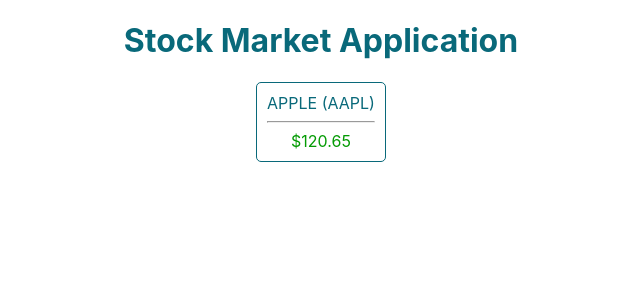
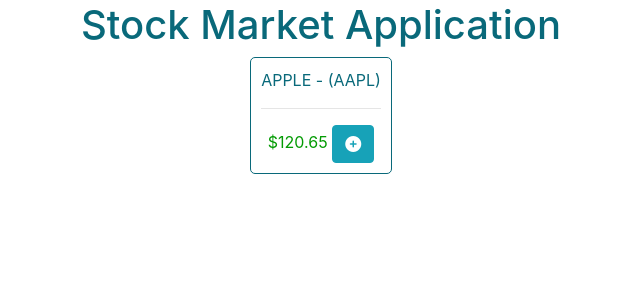
Before and after one commit to ogaroh/stock-market, an Angular app: page / in a window 1280 px wide. Shown: the top 300 px of the page, without its empty margins (319-959 px from the left). Built offline with nearby package versions, Linux system fonts and the light colour scheme.

Commit message:
'add to favorites' button

```diff
--- a/src/app/stock/stock-item/stock-item.component.css
+++ b/src/app/stock/stock-item/stock-item.component.css
@@ -12,6 +12,8 @@
     color: #09697a;
 }
 
+/* stock price colors */
+
 .positive {
     color: #049b04;
 }
--- a/src/app/stock/stock-item/stock-item.component.html
+++ b/src/app/stock/stock-item/stock-item.component.html
@@ -1,10 +1,12 @@
 <div class="stock-container">
     <div class="name">
-        {{name + ' (' + code + ')'}}
+        {{name + ' - (' + code + ')'}}
     </div>
     <hr>
-    <div class="price"
-    [class]="positiveChange ? 'positive' : 'negative'">
+    <div class="price" [class]="positiveChange ? 'positive' : 'negative'">
         ${{price}}
+
+        <button type="button" class="btn btn-info" (click)="toggleFavorite()" [disabled]="favorite"><i
+                class="fas fa-plus-circle"></i></button>
     </div>
 </div>
--- a/src/app/stock/stock-item/stock-item.component.ts
+++ b/src/app/stock/stock-item/stock-item.component.ts
@@ -12,6 +12,7 @@
   public price: number;
   public previousPrice: number;
   public positiveChange: boolean;
+  public favorite: boolean; // initially instantiated as 'false'
 
   constructor() { }
 
@@ -20,7 +21,14 @@
     this.code = 'AAPL';
     this.price = 120.65;
     this.previousPrice = 101.55;
+
+    // check if current price is greater than or equal to previous price
     this.positiveChange = this.price >= this.previousPrice;
   }
 
+  toggleFavorite() {
+    console.log("Toggling state for this stock.");
+    this.favorite = !this.favorite;
+  }
+
 }
--- a/src/index.html
+++ b/src/index.html
@@ -7,6 +7,8 @@
   <base href="/">
 
   <meta name="viewport" content="width=device-width, initial-scale=1">
+  <link rel="stylesheet" href="https://stackpath.bootstrapcdn.com/bootstrap/4.3.1/css/bootstrap.min.css"
+    integrity="sha384-ggOyR0iXCbMQv3Xipma34MD+dH/1fQ784/j6cY/iJTQUOhcWr7x9JvoRxT2MZw1T" crossorigin="anonymous">
   <link rel="apple-touch-icon" sizes="180x180" href="/src/assets/img/apple-touch-icon.png">
   <link rel="icon" type="image/png" sizes="32x32" href="/src/assets/img/favicon-32x32.png">
   <link rel="icon" type="image/png" sizes="16x16" href="/src/assets/img/favicon-16x16.png">
@@ -17,6 +19,8 @@
 
 <body>
   <app-root></app-root>
+  <!-- font awesome -->
+  <script src="https://kit.fontawesome.com/3175abee57.js"></script>
 </body>
 
 </html>
```
